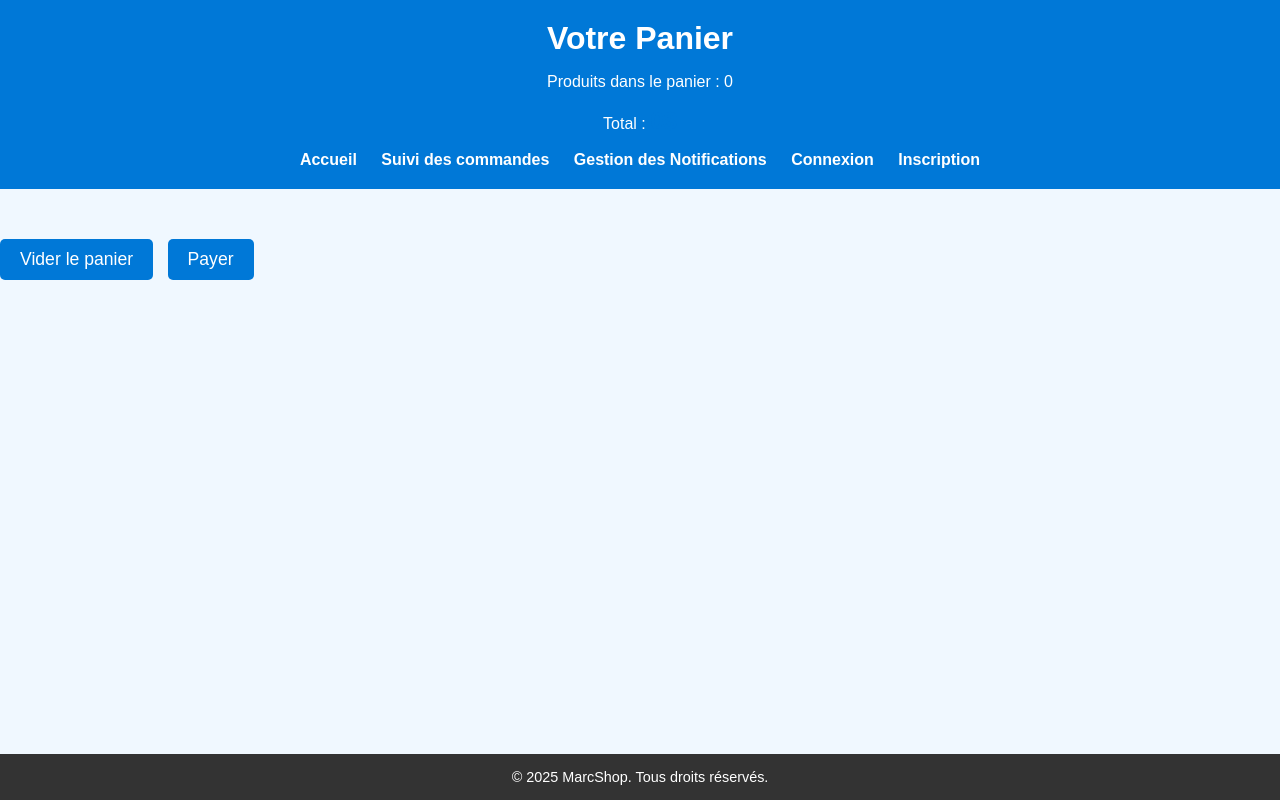
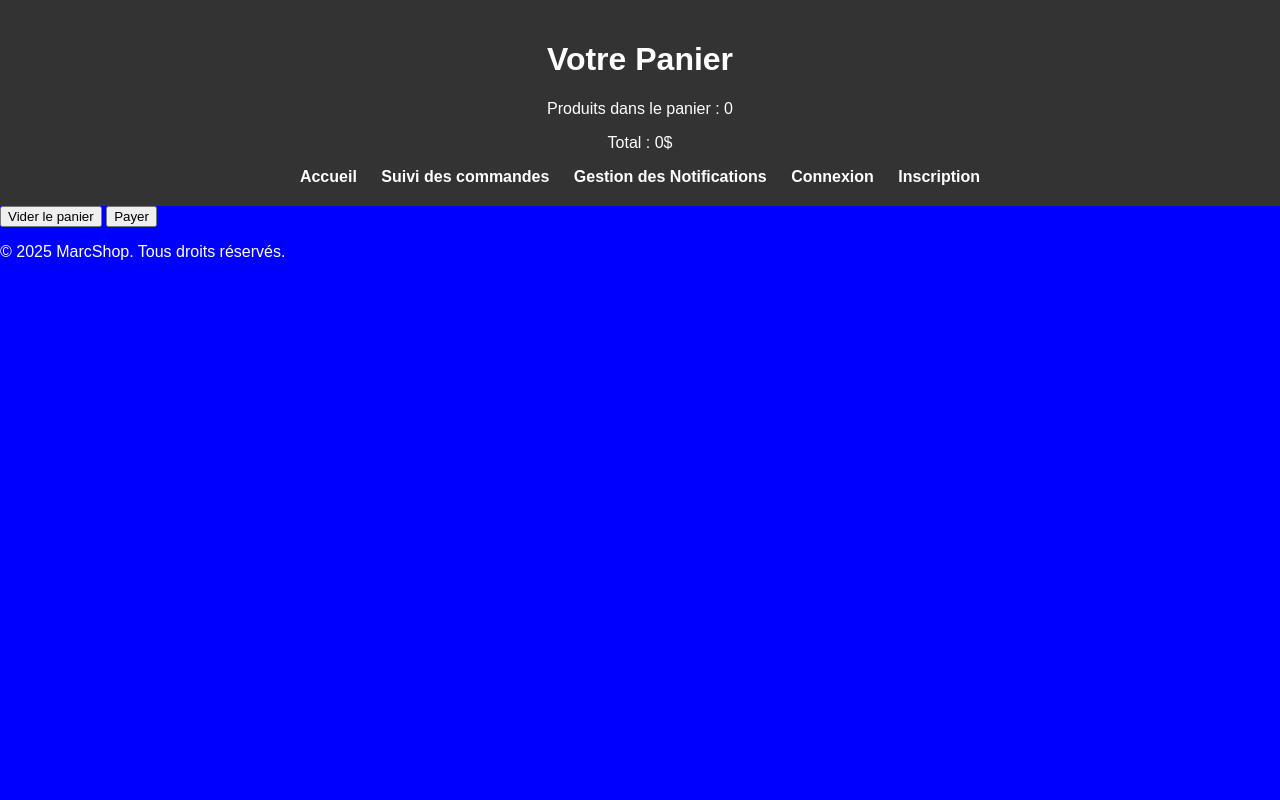
Before and after one commit to MarcShop01/MSP, a PHP site: page /panier.html in a window 1280 px wide. Run offline with PHP 8.4, Linux system fonts and the light colour scheme; some libraries are stand-ins or nearby versions.

Commit message:
Update styles.css

```diff
--- a/styles.css
+++ b/styles.css
@@ -1,7 +1,7 @@
 /* Styles généraux */
 body {
-    background-color: #f0f8ff; /* Couleur plus douce pour le fond */
-    color: #333; /* Texte plus sombre pour la lisibilité */
+    background-color: blue;
+    color: white;
     font-family: Arial, sans-serif;
     margin: 0;
     padding: 0;
@@ -11,13 +11,7 @@ body {
 header {
     text-align: center;
     padding: 20px;
-    background-color: #0078d7;
-    color: white;
-}
-
-header h1 {
-    font-size: 2rem;
-    margin: 0;
+    background-color: #333;
 }
 
 nav a {
@@ -40,99 +137,16 @@ nav a:hover {
     display: flex;
     align-items: center;
     justify-content: space-between;
-    margin-bottom: 15px;
-    padding: 15px;
-    background-color: #444;
-    border-radius: 8px;
+    margin-bottom: 10px;
+    padding: 10px;
+    background-color: #555;
+    border-radius: 5px;
 }
 
 #panier-container .produit-panier img {
-    width: 100px;
+    width: 100px; /* Ajusté pour correspondre à la taille des images de la page d'accueil */
     height: auto;
     border-radius: 5px;
 }
 
-#panier-container .produit-panier .details {
-    flex: 1;
-    margin-left: 10px;
-}
-
-#panier-container .produit-panier h3 {
-    font-size: 1.1rem;
-    margin: 5px 0;
-}
-
-#panier-container .produit-panier p {
-    font-size: 1rem;
-    margin: 5px 0;
-}
-
-#panier-container .produit-panier .commentaire {
-    width: 100%;
-    padding: 8px;
-    margin-top: 5px;
-    border-radius: 5px;
-    border: 1px solid #ccc;
-}
-
-#panier-container .produit-panier button {
-    background-color: #ff4d4d;
-    border: none;
-    color: white;
-    padding: 8px 16px;
-    text-align: center;
-    font-size: 1rem;
-    cursor: pointer;
-    border-radius: 5px;
-    margin-left: 10px;
-}
-
-#panier-container .produit-panier button:hover {
-    background-color: #e60000;
-}
-
-/* Total du panier */
-#total-panier {
-    font-size: 1.5rem;
-    font-weight: bold;
-    color: #0078d7;
-    margin-top: 20px;
-}
-
-/* Boutons du panier */
-#vider-panier, #payer {
-    background-color: #0078d7;
-    border: none;
-    color: white;
-    padding: 10px 20px;
-    font-size: 1.1rem;
-    cursor: pointer;
-    border-radius: 5px;
-    margin-top: 20px;
-    margin-right: 10px;
-}
-
-#vider-panier:hover, #payer:hover {
-    background-color: #0056a3;
-}
-
-/* PayPal button container */
-#paypal-button-container {
-    margin-top: 30px;
-}
-
-/* Footer */
-footer {
-    background-color: #333;
-    color: white;
-    text-align: center;
-    padding: 15px 0;
-    position: fixed;
-    bottom: 0;
-    width: 100%;
-}
-
-footer p {
-    margin: 0;
-    font-size: 0.9rem;
-}
+#
```
Also changed, not shown: other parts of styles.css (+103 -0 lines).
